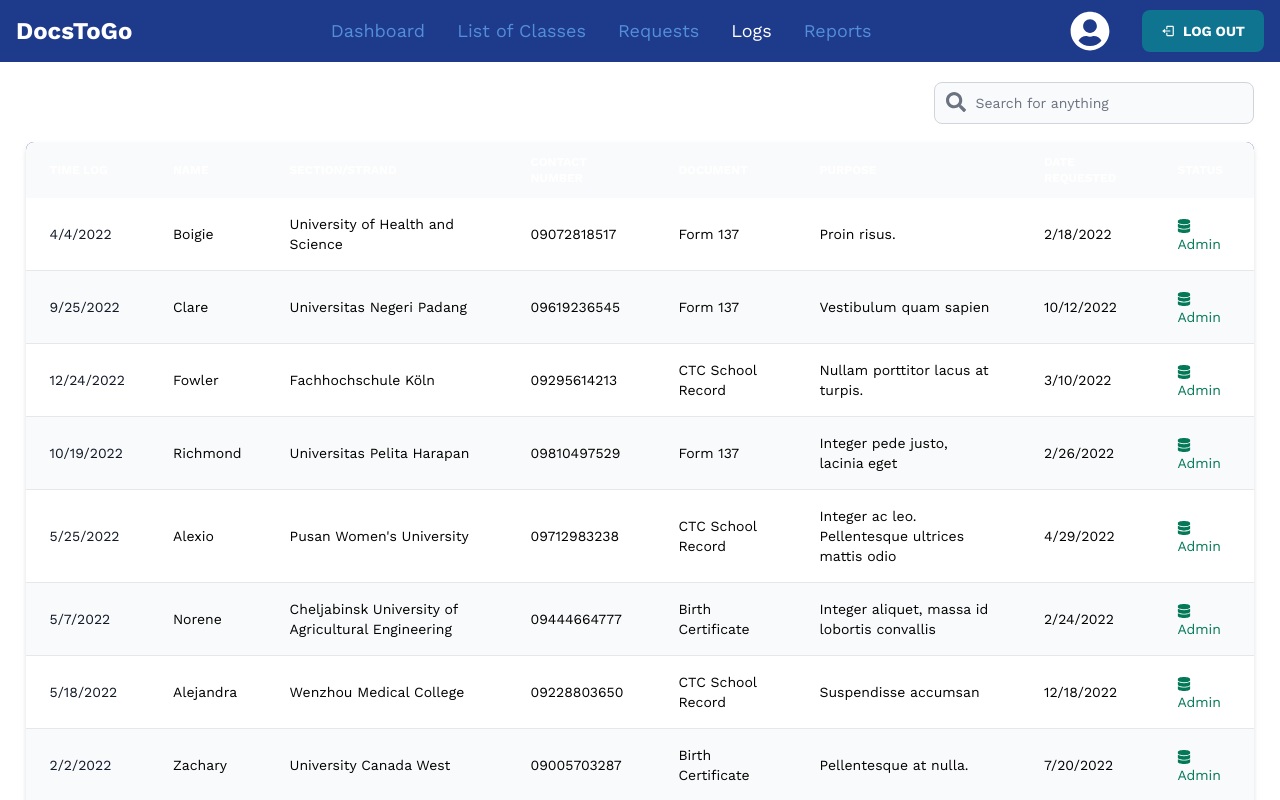
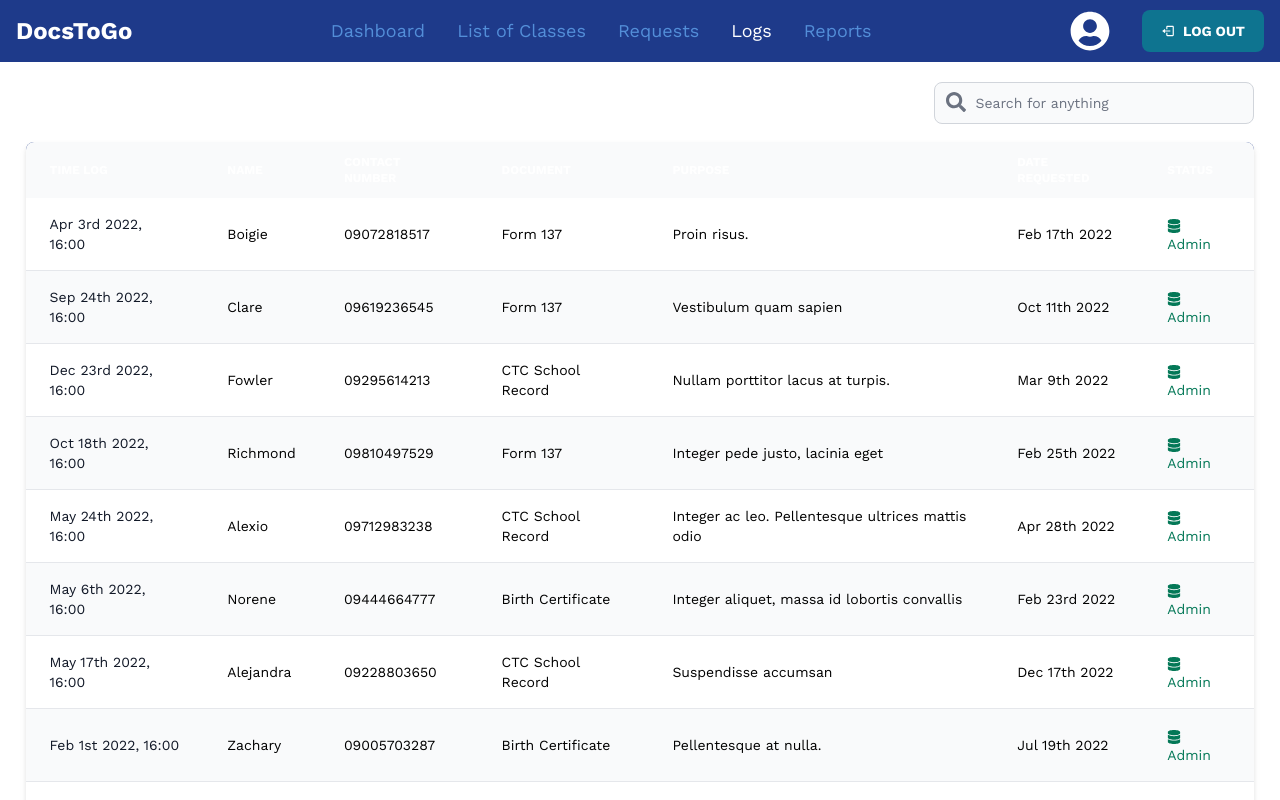
Before and after one commit to arvy-rence/docxtogo-admin, a Next.js app: page /dashboard/logs in a window 1280 px wide. Shown: the top 800 px of the page. Built offline with nearby package versions, Linux system fonts and the light colour scheme.

Commit message:
[UPDATE] / Replaced with same table row with requests

```diff
--- a/components/logs/TableRow.jsx
+++ b/components/logs/TableRow.jsx
@@ -1,7 +1,7 @@
 import React from "react";
-import {Dropdown, Table} from "flowbite-react";
-import {FaFolder, FaFileSignature, FaCheckSquare, FaCalendarDay, FaPrint, FaTimesCircle} from "react-icons/fa";
+import {Table} from "flowbite-react";
 import {StatusText} from "../dashboard/StatusText";
+import {adjustDateTime, formatDate} from "../../hooks/adjust-date";
 
 const LogsTableRow = (
   // time log refers to the time the request was last updated
@@ -12,13 +12,10 @@ const LogsTableRow = (
   return (
     <Table.Row className="bg-white dark:border-gray-700 dark:bg-gray-800">
       <Table.Cell className="font-medium text-gray-900 dark:text-white">
-        {data.timeLog}
+        {adjustDateTime(data.timeLog)}
       </Table.Cell>
       <Table.Cell className="text-black">
         {data.name}
-      </Table.Cell>
-      <Table.Cell className="text-black">
-        {data.strand}
       </Table.Cell>
       <Table.Cell className="text-black">
         {data.contact}
@@ -30,7 +27,7 @@ const LogsTableRow = (
         {data.purpose}
       </Table.Cell>
       <Table.Cell className="text-black">
-        {data.dateRequested}
+        {formatDate(data.dateRequested)}
       </Table.Cell>
       <Table.Cell className="flex-1">
         <StatusText status={data.status}/>
--- a/pages/dashboard/logs.jsx
+++ b/pages/dashboard/logs.jsx
@@ -10,7 +10,7 @@ import {FaSearch} from "react-icons/fa";
 
 const Logs = () => {
   // noinspection DuplicatedCode
-  const tableHeaders = ["Time Log", "Name", "Section/Strand", "Contact Number", "Document", "Purpose", "Date Requested", "Status"]
+  const tableHeaders = ["Time Log", "Name", "Contact Number", "Document", "Purpose", "Date Requested", "Status"]
   // TODO move this to the `getStaticProps` function
   // noinspection DuplicatedCode
   const tableData = [
```
